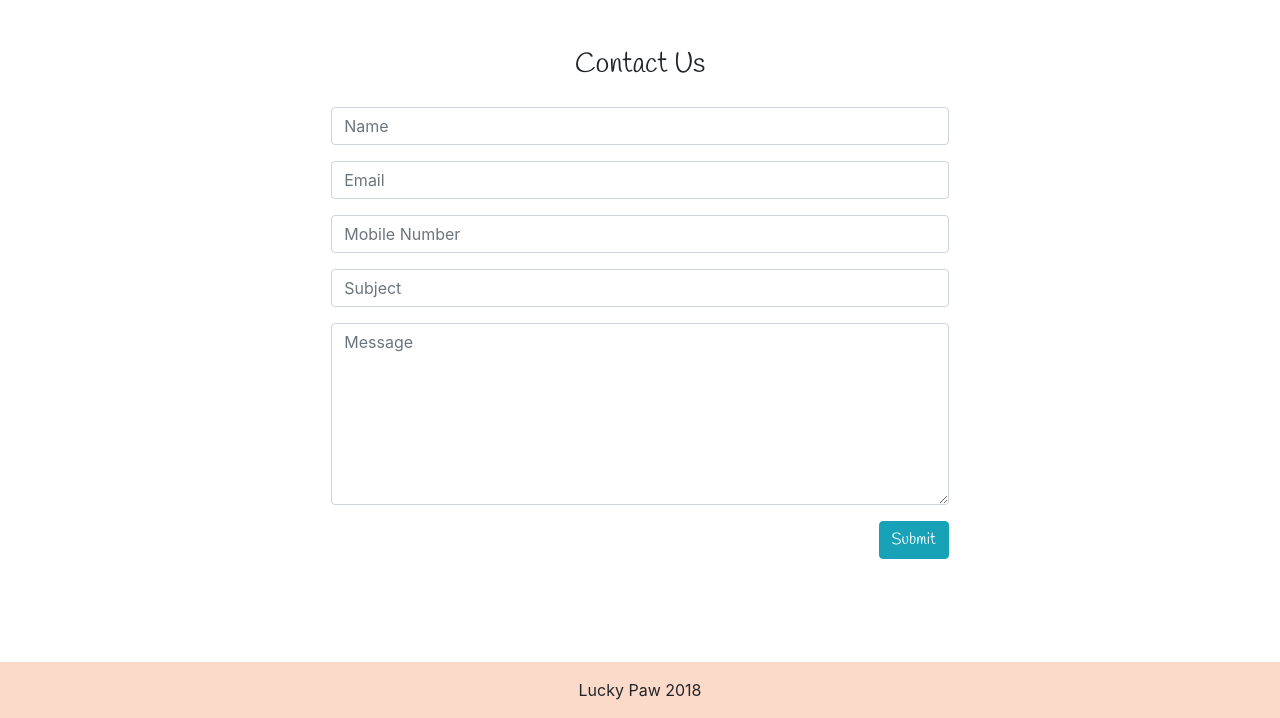
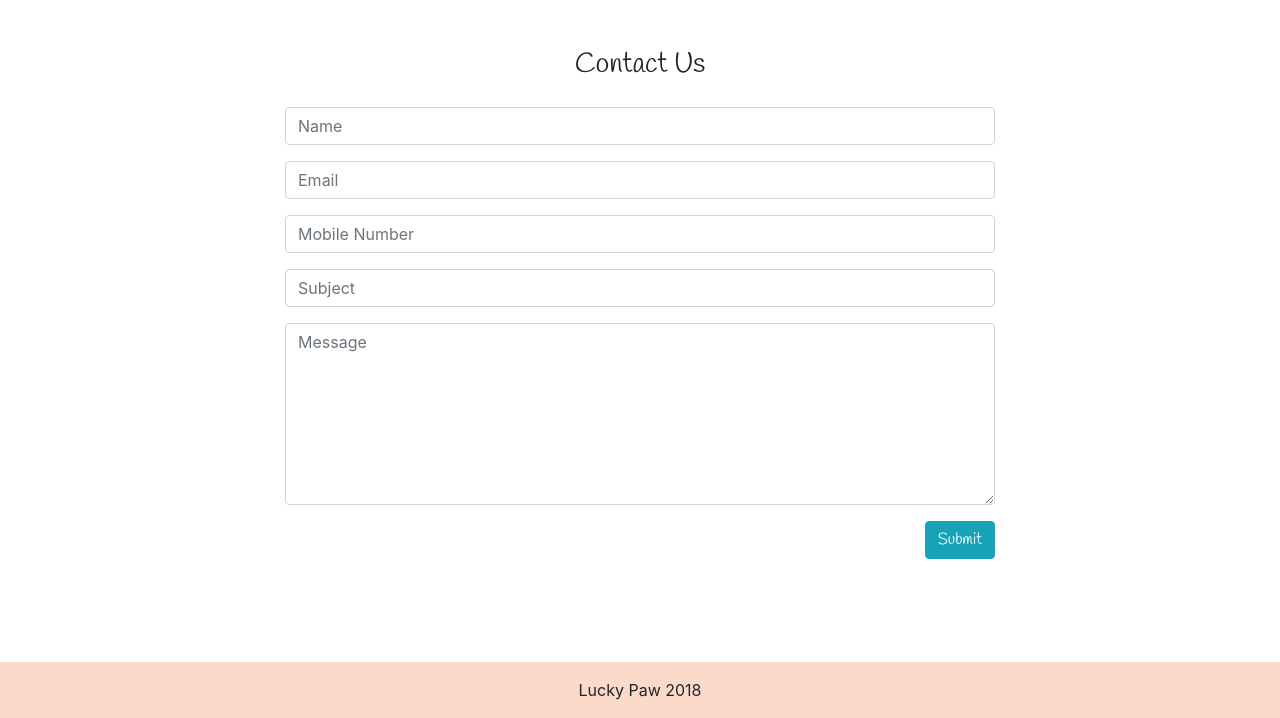
Before and after one commit to souserge/luckypaw, a Django app: page /contact/ in a window 1280 px wide. Shown: the part 82-800 px from the top of the page. Run offline with Django 3.2, Linux system fonts and the light colour scheme; some libraries are stand-ins or nearby versions.

Commit message:
Fix margin in contact

```diff
--- a/app/templates/app/contact.html
+++ b/app/templates/app/contact.html
@@ -6,7 +6,7 @@
 
 {% block content %}
 
-<div class="container col-7">
+<div class="container col-md-8">
         <div class="form-area">
             <form role="form">
             <br style="clear:both">
@@ -23,9 +23,9 @@
               <div class="form-group">
                 <input type="text" class="form-control" id="subject" name="subject" placeholder="Subject" required>
               </div>
-                        <div class="form-group">
-                        <textarea class="form-control" type="textarea" id="message" placeholder="Message" maxlength="140" rows="7"></textarea>
-                        </div>
+                <div class="form-group">
+                <textarea class="form-control" type="textarea" id="message" placeholder="Message" maxlength="140" rows="7"></textarea>
+              </div>
 
             <button type="button" id="submit" name="submit" class="btn btn-info pull-right">Submit</button>
             </form>
```
